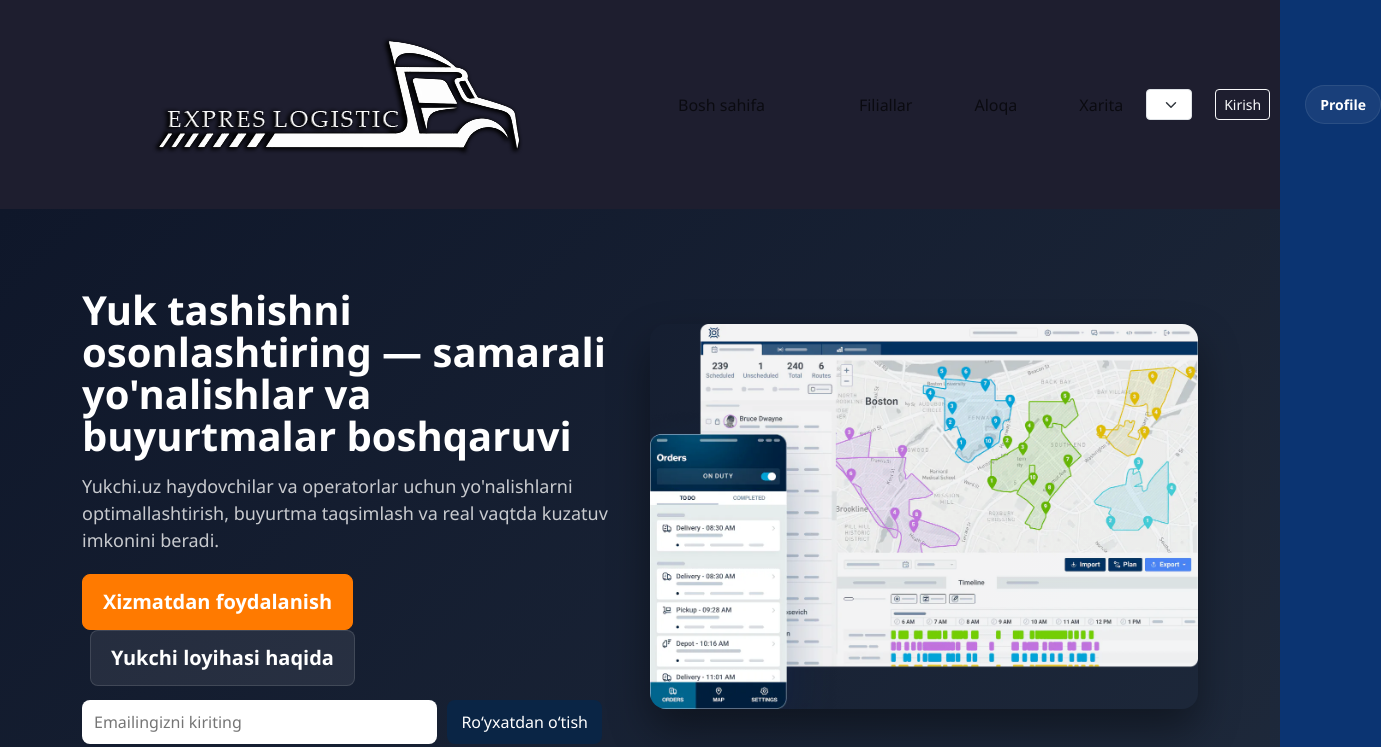
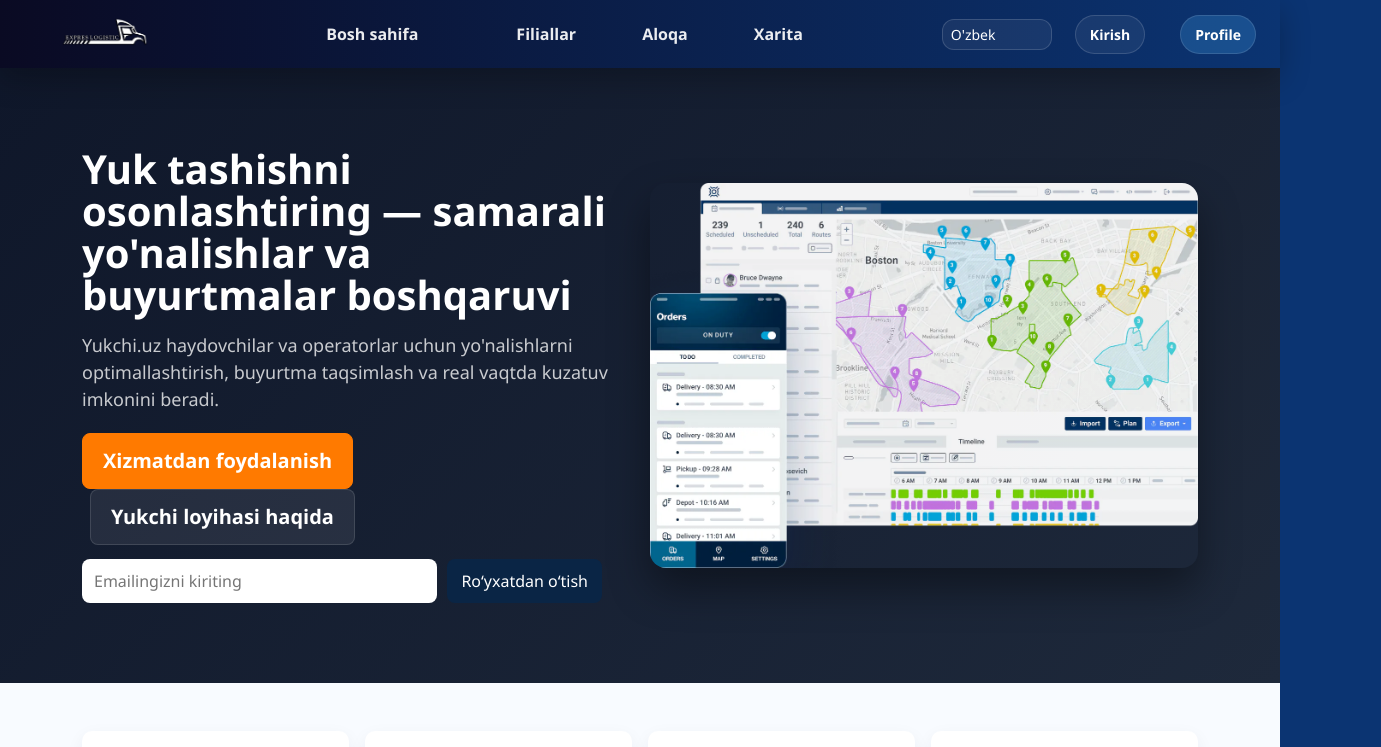
Before and after one commit to jasurruz/yukchi, a plain HTML site: page truck.html in a window 1280 px wide. Shown: the top 747 px of the page, 1381 px wide, since content can reach past the window. Drawn offline with nearby package versions, Linux system fonts and the light colour scheme.

Commit message:
update: navbar redesign and auth/profile fix

```diff
--- a/truck.css
+++ b/truck.css
@@ -350,3 +350,117 @@ nav a{
   box-shadow: 0 20px 40px rgba(0,0,0,0.4);
   border-radius: 20px;
 }
+
+
+
+
+/* =========================
+   NEW NAVBAR (Bootstrap)
+   add this at the END of truck.css
+========================= */
+
+.topbar{
+  background: linear-gradient(90deg, #0a0a23, #0b3472);
+  padding: 12px 0;
+  position: sticky;
+  top: 0;
+  z-index: 999;
+  box-shadow: 0 10px 30px rgba(0,0,0,0.25);
+}
+
+.topbar .navbar-brand{
+  padding: 0;
+}
+
+.brand-logo{
+  height: 42px;
+  width: auto;
+}
+
+/* menu */
+.topbar .nav-link{
+  color: rgba(255,255,255,0.92) !important;
+  font-weight: 600;
+  padding: 10px 10px !important;
+  border-radius: 12px;
+  transition: background .15s ease, color .15s ease, transform .1s ease;
+}
+
+.topbar .nav-link:hover{
+  background: rgba(255,255,255,0.08);
+  color: #ffffff !important;
+  transform: translateY(-1px);
+}
+
+/* active link (ixtiyoriy) */
+.topbar .nav-link.active{
+  background: rgba(255,255,255,0.12);
+  color: #ffffff !important;
+}
+
+/* right actions */
+.lang-select{
+  min-width: 110px;
+  border-radius: 12px;
+  border: 1px solid rgba(255,255,255,0.15);
+  background: rgba(255,255,255,0.06);
+  color: #fff;
+}
+
+.lang-select option{
+  color: #000;
+}
+
+/* auth button */
+.topbar .auth-link{
+  display: inline-flex;
+  align-items: center;
+  justify-content: center;
+  padding: 8px 14px;
+  border-radius: 999px;
+  background: rgba(255,255,255,0.06);
+  color: #ffffff !important;
+  border: 1px solid rgba(255,255,255,0.14);
+  text-decoration: none;
+  font-weight: 700;
+  transition: background .15s ease, color .15s ease, transform .08s ease;
+}
+
+.topbar .auth-link:hover{
+  background: #ffffff;
+  color: #0b3472 !important;
+  transform: translateY(-2px);
+}
+
+/* profile button */
+.topbar .profile-btn{
+  border-radius: 999px !important;
+  padding: 8px 14px !important;
+  font-weight: 700 !important;
+  border: 1px solid rgba(255,255,255,0.12) !important;
+  background: rgba(77,184,255,0.22) !important;
+  color: #ffffff !important;
+  transition: transform .08s ease, filter .15s ease;
+}
+
+.topbar .profile-btn:hover{
+  transform: translateY(-2px);
+  filter: brightness(1.1);
+}
+
+/* toggler oq */
+.topbar .navbar-toggler{
+  border-color: rgba(255,255,255,0.22);
+}
+
+.topbar .navbar-toggler-icon{
+  filter: invert(1);
+}
+
+/* mobile tuning */
+@media (max-width: 768px){
+  .brand-logo{ height: 36px; }
+  .lang-select{ min-width: 95px; }
+  .topbar .navbar-nav{ padding-top: 10px; }
+  .topbar .nav-link{ padding: 10px 12px !important; }
+}
```
